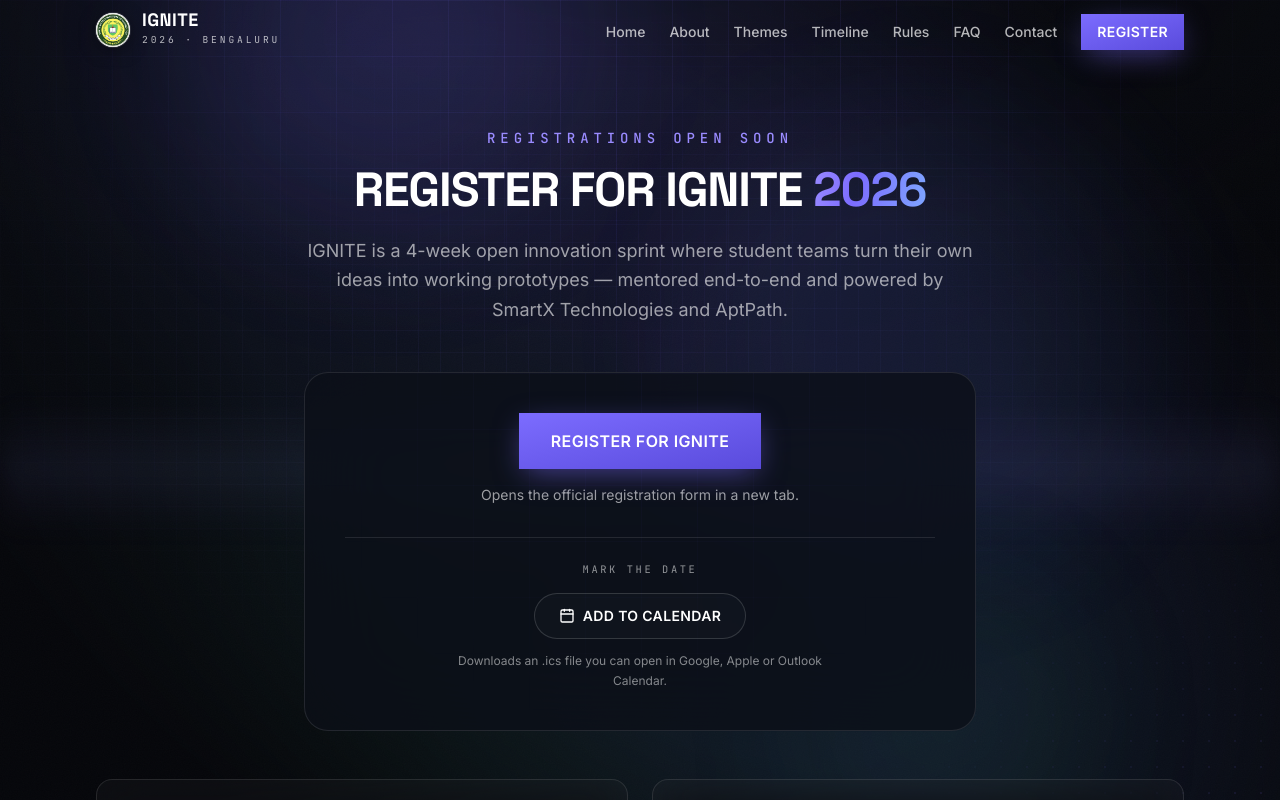
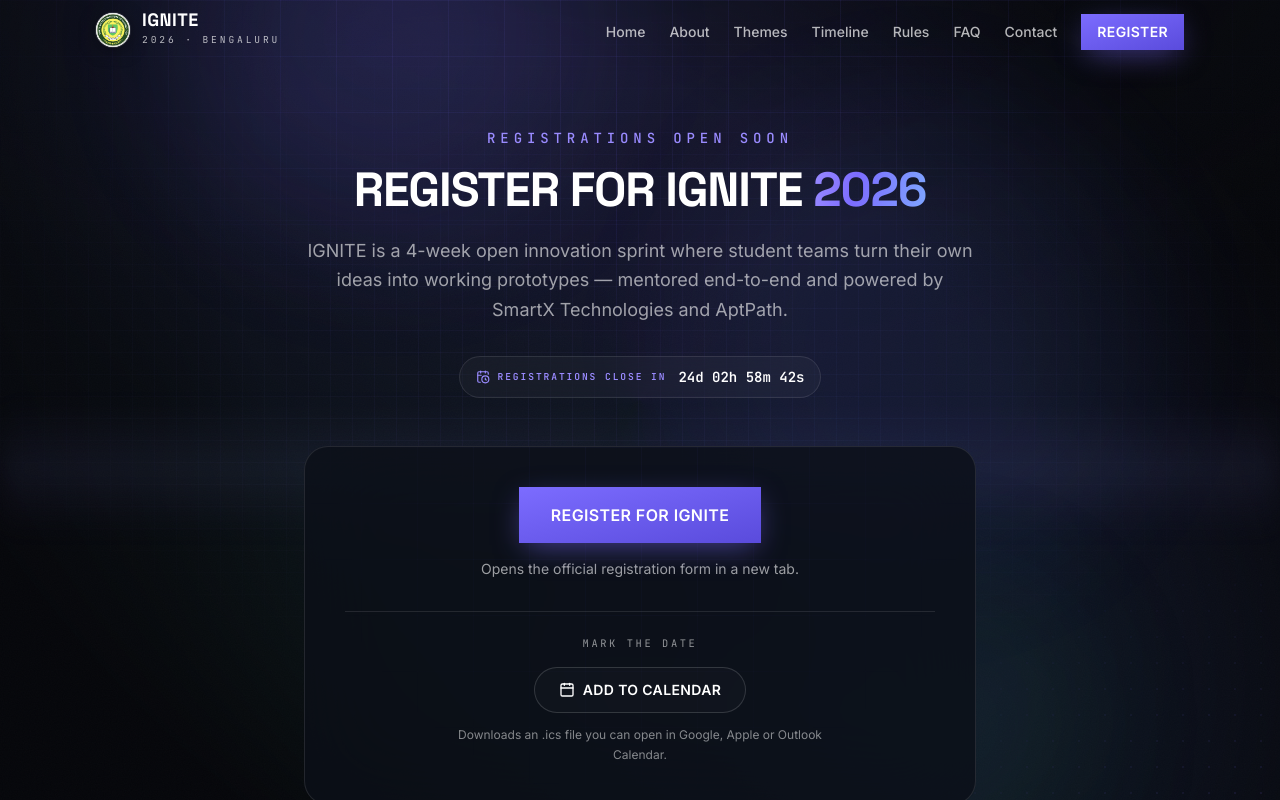
Before and after one commit to sanju-zxt/Hack-Matrix, a React (Vite) app: page /register in a window 1280 px wide. Shown: the top 800 px of the page. Built offline with nearby package versions, Linux system fonts and the light colour scheme.

Commit message:
IGNITE 2026: complete FAQ, registration-deadline countdown, e-certificate for all

```diff
--- a/src/components/sections/Register.tsx
+++ b/src/components/sections/Register.tsx
@@ -17,6 +17,7 @@ import {
 import { getRegistrationUrl } from "../../lib/registration";
 import { Container, Section } from "../ui/Section";
 import { RegisterButton } from "../ui/Button";
+import { DeadlineCountdown } from "../ui/DeadlineCountdown";
 import { Reveal } from "../ui/Reveal";
 import { Link } from "react-router-dom";
 
@@ -108,6 +109,12 @@ export function Register() {
                 </div>
               </Reveal>
 
+              <Reveal delay={0.18}>
+                <div className="mt-6">
+                  <DeadlineCountdown />
+                </div>
+              </Reveal>
+
               <Reveal delay={0.2}>
                 <div className="mt-8 flex flex-wrap items-start gap-x-5 gap-y-3 text-sm text-white/55 sm:gap-x-7">
                   <span className="inline-flex min-w-0 max-w-full items-start gap-2 break-words">
--- /dev/null
+++ b/src/components/ui/DeadlineCountdown.tsx
@@ -0,0 +1,63 @@
+import { useEffect, useState } from "react";
+import { CalendarClock } from "lucide-react";
+import { registration } from "../../data/eventConfig";
+import { cn } from "../../lib/cn";
+
+interface TimeParts {
+  days: number;
+  hours: number;
+  minutes: number;
+  seconds: number;
+}
+
+function diff(target: number): TimeParts {
+  const d = target - Date.now();
+  if (d <= 0) return { days: 0, hours: 0, minutes: 0, seconds: 0 };
+  return {
+    days: Math.floor(d / 86_400_000),
+    hours: Math.floor((d / 3_600_000) % 24),
+    minutes: Math.floor((d / 60_000) % 60),
+    seconds: Math.floor((d / 1_000) % 60),
+  };
+}
+
+const pad = (n: number) => String(n).padStart(2, "0");
+
+/** Live countdown to the registration deadline. Renders nothing once it has passed (or is unset). */
+export function DeadlineCountdown({
+  className,
+  label = "Registrations close in",
+}: {
+  className?: string;
+  label?: string;
+}) {
+  const target = registration.closes ? Date.parse(registration.closes) : NaN;
+  const [now, setNow] = useState(() => Date.now());
+
+  useEffect(() => {
+    if (Number.isNaN(target)) return;
+    const id = window.setInterval(() => setNow(Date.now()), 1_000);
+    return () => window.clearInterval(id);
+  }, [target]);
+
+  if (Number.isNaN(target) || target - now <= 0) return null;
+
+  const { days, hours, minutes, seconds } = diff(target);
+
+  return (
+    <span
+      className={cn(
+        "glass inline-flex max-w-full flex-wrap items-center gap-x-3 gap-y-1 rounded-full px-4 py-2.5",
+        className
+      )}
+    >
+      <span className="inline-flex items-center gap-2 font-mono text-[0.6rem] font-semibold uppercase tracking-[0.2em] text-violet-bright">
+        <CalendarClock size={14} className="shrink-0" />
+        {label}
+      </span>
+      <span className="font-mono text-sm font-semibold tabular-nums text-white">
+        {days}d {pad(hours)}h {pad(minutes)}m {pad(seconds)}s
+      </span>
+    </span>
+  );
+}
--- a/src/data/eventConfig.ts
+++ b/src/data/eventConfig.ts
@@ -264,7 +264,7 @@ export const about = {
     { title: "Expert mentorship", description: "Get guidance from experienced domain professionals." },
     { title: "AI-assisted build", description: "Use AI as a force multiplier — you own every output." },
     { title: "Working prototype", description: "Ship something functional that solves a real problem." },
-    { title: "Industry badges", description: "Earn digital credentials recognised by industry." },
+    { title: "E-certificate for all", description: "Every participant receives a verifiable e-certificate, plus industry-recognised digital badges." },
     { title: "Finale & showcase", description: "Present to judges and mentors for rewards and recognition." },
   ],
 } as const;
@@ -350,11 +350,12 @@ export const faqs = [
   { q: "Do we need a finished product?", a: "No. You bring your own idea and build a working prototype over the 4 weeks — mentorship and milestone reviews guide you." },
   { q: "Do we have to pick from fixed problem statements?", a: "No — IGNITE is open innovation. You bring your own idea; the themes are just starting points." },
   { q: "What is PRISM?", a: "PRISM is SmartX Technologies' industry-grade product development methodology — problem first, research & ideation, implementation plan, system build and milestone reviews." },
-  { q: "What can we win?", a: "₹15,000 for the first prize, ₹10,000 for the runner-up, plus a 6-month programme subscription worth ₹49,999, verified certificates and industry-recognised digital badges." },
-  { q: "Are certificates provided?", a: "Yes — verified certificates and digital credentials are awarded to participants." },
+  { q: "What can we win?", a: "₹15,000 for the first prize, ₹10,000 for the runner-up, plus a 6-month programme subscription worth ₹49,999. Every participant receives a verifiable e-certificate and industry-recognised digital badges." },
+  { q: "Are certificates provided?", a: "Yes — every participant receives a verifiable e-certificate, plus industry-recognised digital badges." },
   { q: "Can we use AI tools?", a: "Yes — AI-assisted development is encouraged. You must own and be able to explain every output during evaluation." },
   { q: "What should participants bring?", a: "A laptop, charger, a GitHub account and a valid student ID. Everything else needed to build is guided by your mentor." },
-  { q: "How do we register?", a: "Team registration opens shortly. The registration and payment links will be updated here once finalised — see the payment page for the current status." },
+  { q: "How do we register?", a: `Registrations are open. Fill the official registration form, pay the ${registration.fee} team fee, and your team is confirmed. Register before the deadline on ${registration.deadlineLabel}.` },
+  { q: "When do registrations close?", a: `Registrations close on ${registration.deadlineLabel} (IST). Register early to secure your team's slot.` },
   { q: "Who organises IGNITE?", a: "Vijaya Vittala Institute of Technology with SmartX Technologies and AptPath, supported by Samagra, the VVIT student body." },
   { q: "Where do we get updates?", a: "Follow the organising team on social media and check back here for schedule, registration and payment updates." },
 ] as const;
--- a/src/pages/RegisterPage.tsx
+++ b/src/pages/RegisterPage.tsx
@@ -21,6 +21,7 @@ import { usePageMeta } from "../lib/seo";
 import { Container } from "../components/ui/Section";
 import { RegisterButton } from "../components/ui/Button";
 import { AddToCalendarButton } from "../components/ui/AddToCalendarButton";
+import { DeadlineCountdown } from "../components/ui/DeadlineCountdown";
 import { Reveal } from "../components/ui/Reveal";
 
 interface DetailRow {
@@ -100,6 +101,12 @@ export default function RegisterPage() {
           <p className="mx-auto mt-4 max-w-2xl text-center text-base leading-relaxed text-white/60 sm:text-lg">
             {event.heroDescription}
           </p>
+        </Reveal>
+
+        <Reveal delay={0.12}>
+          <div className="mt-6 flex justify-center sm:mt-8">
+            <DeadlineCountdown />
+          </div>
         </Reveal>
 
         <Reveal delay={0.15}>
```
